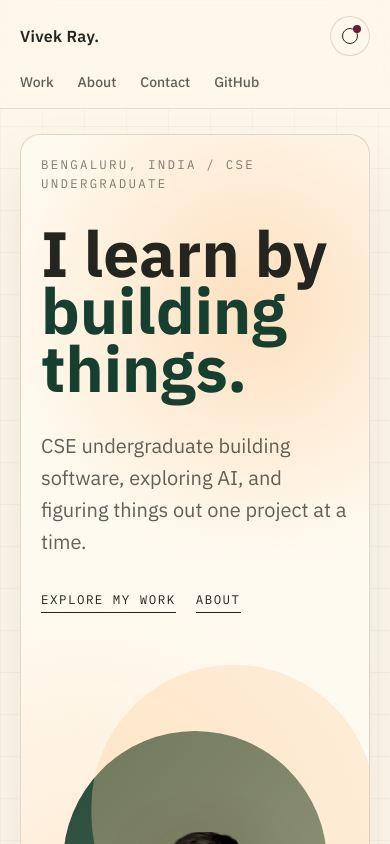
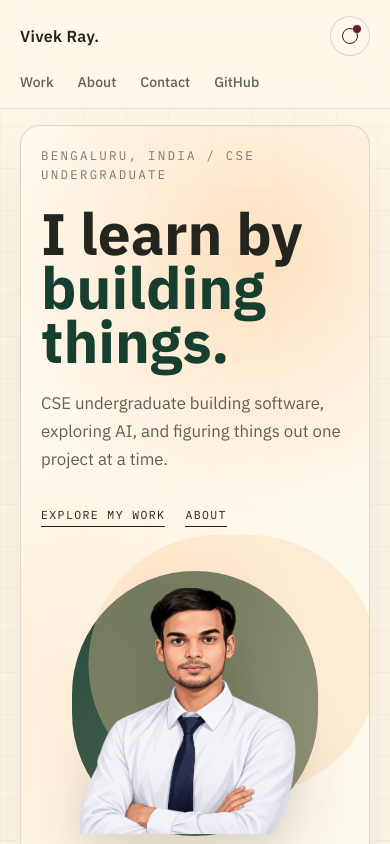
Before and after one commit to Vivek-ray-05/portfolio, a Next.js app: page / in a window 390 px wide. Shown: the top 844 px of the page. Built offline with nearby package versions, Linux system fonts and the light colour scheme.

Commit message:
improve hero dark mode responsiveness

```diff
--- a/src/app/globals.css
+++ b/src/app/globals.css
@@ -201,6 +201,20 @@ body {
   box-shadow: 0 2rem 4rem rgba(18, 24, 18, 0.08);
 }
 
+.hero-shell::before {
+  position: absolute;
+  inset: 0;
+  z-index: 0;
+  content: "";
+  background:
+    linear-gradient(90deg, rgba(23, 63, 47, 0.08) 1px, transparent 1px),
+    linear-gradient(rgba(23, 63, 47, 0.06) 1px, transparent 1px);
+  background-size: 4rem 4rem;
+  mask-image: linear-gradient(90deg, transparent, #000 22%, #000 72%, transparent);
+  opacity: 0.28;
+  pointer-events: none;
+}
+
 .hero-shell .text-green {
   color: #173f2f;
 }
@@ -351,6 +365,80 @@ body {
   right: 3%;
   bottom: 9%;
   animation-delay: -2s;
+}
+
+.dark .hero-shell {
+  border-color: rgba(241, 234, 220, 0.13);
+  background:
+    radial-gradient(circle at 74% 20%, rgba(252, 208, 161, 0.34), transparent 18rem),
+    radial-gradient(circle at 34% 64%, rgba(23, 63, 47, 0.58), transparent 22rem),
+    linear-gradient(135deg, #20261d 0%, #11170f 58%, #0e120d 100%);
+  color: #f8efdf;
+  box-shadow: 0 2.4rem 5rem rgba(0, 0, 0, 0.32), inset 0 1px 0 rgba(255, 250, 241, 0.06);
+}
+
+.dark .hero-shell::before {
+  background:
+    linear-gradient(90deg, rgba(252, 208, 161, 0.08) 1px, transparent 1px),
+    linear-gradient(rgba(252, 208, 161, 0.055) 1px, transparent 1px);
+  opacity: 0.2;
+}
+
+.dark .hero-shell .text-green {
+  color: #b9c6aa;
+}
+
+.dark .hero-copy .meta-label {
+  color: rgba(248, 239, 223, 0.55);
+}
+
+.dark .hero-copy > p:not(.meta-label) {
+  color: rgba(248, 239, 223, 0.72);
+}
+
+.dark .link-button {
+  color: rgba(248, 239, 223, 0.82);
+}
+
+.dark .link-button:hover {
+  color: #fcd0a1;
+}
+
+.dark .halo-main {
+  background:
+    radial-gradient(circle at 50% 48%, rgba(185, 198, 170, 0.52), transparent 54%),
+    linear-gradient(135deg, #163b2c, #829075);
+  opacity: 1;
+  box-shadow: inset 0 0 0 1px rgba(252, 208, 161, 0.08);
+}
+
+.dark .halo-soft {
+  background: rgba(252, 208, 161, 0.38);
+  opacity: 0.82;
+}
+
+.dark .orbit-ring {
+  border-color: rgba(185, 198, 170, 0.46);
+}
+
+.dark .orbit-ring-two {
+  border-color: rgba(241, 234, 220, 0.2);
+}
+
+.dark .dot-two {
+  background: #b9c6aa;
+  box-shadow: 0 0 0 0.42rem rgba(185, 198, 170, 0.14);
+}
+
+.dark .identity-card {
+  border-color: rgba(248, 239, 223, 0.12);
+  background: rgba(255, 250, 241, 0.9);
+  color: #24251f;
+  box-shadow: 0 1.4rem 2.8rem rgba(0, 0, 0, 0.22);
+}
+
+.dark .profile-portrait {
+  filter: drop-shadow(0 1.7rem 2.4rem rgba(0, 0, 0, 0.32));
 }
 
 .project-visual {
@@ -654,16 +742,80 @@ body {
   }
 }
 
+@media (min-width: 641px) and (max-width: 1023px) {
+  .hero-section {
+    min-height: auto;
+    padding-block: 2rem 2.5rem;
+  }
+
+  .hero-shell {
+    gap: 1.5rem;
+    min-height: auto;
+    padding: 2.5rem 2.25rem 0;
+  }
+
+  .hero-copy .display-title {
+    max-width: 40rem;
+    font-size: clamp(4.8rem, 12vw, 6.6rem);
+  }
+
+  .portrait-stage {
+    min-height: 31rem;
+  }
+
+  .profile-portrait {
+    right: 3%;
+    bottom: -8%;
+    width: min(78%, 34rem);
+  }
+
+  .card-primary {
+    left: 8%;
+    top: 8%;
+  }
+
+  .card-secondary {
+    right: 5%;
+    bottom: 11%;
+  }
+}
+
 @media (max-width: 640px) {
+  .hero-section {
+    min-height: auto;
+    padding-block: 1rem 2rem;
+  }
+
   .hero-shell {
     min-height: auto;
     border-radius: 1.25rem;
     padding: 1.25rem;
+    gap: 1.25rem;
+  }
+
+  .hero-copy .meta-label {
+    margin-bottom: 1.5rem;
+  }
+
+  .hero-copy .display-title {
+    max-width: 100%;
+    font-size: clamp(3.25rem, 15vw, 4.4rem);
+    line-height: 0.92;
+  }
+
+  .hero-copy > p:not(.meta-label) {
+    margin-top: 1.35rem;
+    font-size: 1.05rem;
+    line-height: 1.65;
+  }
+
+  .hero-copy .link-button {
+    font-size: 0.72rem;
   }
 
   .portrait-stage {
-    min-height: 24rem;
-    margin-top: 1rem;
+    min-height: 18rem;
+    margin-top: 0.4rem;
   }
 
   .identity-card,
@@ -673,17 +825,17 @@ body {
   }
 
   .halo-main {
-    inset: 14% 7% 12% 7%;
+    inset: 6% 10% 2% 10%;
   }
 
   .halo-soft {
-    inset: 2% 4% 22% 4%;
+    inset: 0 3% 10% 3%;
   }
 
   .profile-portrait {
-    right: -8%;
-    bottom: -10%;
-    width: min(106%, 28rem);
+    right: 1%;
+    bottom: 0.5rem;
+    width: min(92%, 24rem);
   }
 
   .project-visual,
--- a/src/components/theme-toggle.tsx
+++ b/src/components/theme-toggle.tsx
@@ -8,8 +8,12 @@ export function ThemeToggle() {
       return false;
     }
 
-    const storedTheme = window.localStorage.getItem("theme");
-    return storedTheme ? storedTheme === "dark" : window.matchMedia("(prefers-color-scheme: dark)").matches;
+    try {
+      const storedTheme = window.localStorage?.getItem("theme");
+      return storedTheme ? storedTheme === "dark" : window.matchMedia("(prefers-color-scheme: dark)").matches;
+    } catch {
+      return window.matchMedia("(prefers-color-scheme: dark)").matches;
+    }
   });
 
   useEffect(() => {
@@ -20,13 +24,19 @@ export function ThemeToggle() {
     const nextTheme = !isDark;
     setIsDark(nextTheme);
     document.documentElement.classList.toggle("dark", nextTheme);
-    window.localStorage.setItem("theme", nextTheme ? "dark" : "light");
+
+    try {
+      window.localStorage?.setItem("theme", nextTheme ? "dark" : "light");
+    } catch {
+      // Some preview environments block storage; the class toggle still applies.
+    }
   }
 
   return (
     <button
       type="button"
       aria-label={`Switch to ${isDark ? "light" : "dark"} mode`}
+      suppressHydrationWarning
       onClick={toggleTheme}
       className="group grid size-10 place-items-center rounded-full border border-ink/15 bg-ivory/70 text-ink transition hover:border-green hover:text-green dark:border-ivory/15 dark:bg-ink/70 dark:text-ivory dark:hover:border-sage dark:hover:text-sage"
     >
```
